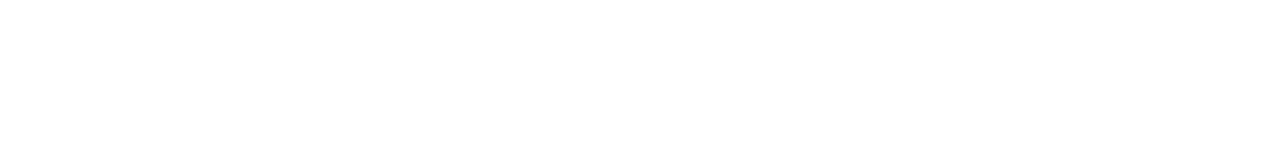
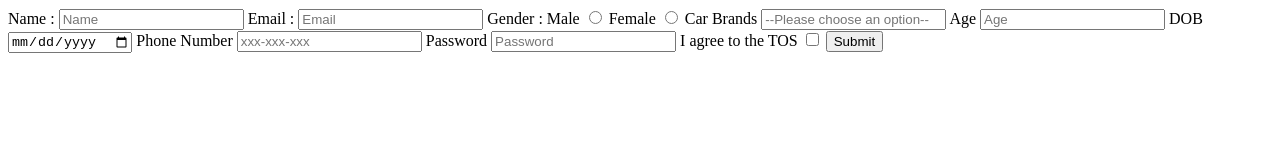
Before and after one commit to acciojob/signup-form-car-Amithariyale, a website: page main.html in a window 1280 px wide. Drawn offline with Linux system fonts and the light colour scheme.

Commit message:
created a submission

```diff
--- a/main.html
+++ b/main.html
@@ -8,6 +8,30 @@
 
 <body>
 	<!-- the entire body must be written by student -->
+	<form action="" method="post">
+		<label for="name">Name :</label>
+		<input type="text" id="name" placeholder="Name" required>
+		<label for="email">Email :</label>
+		<input type="email" id="email" placeholder="Email" required>
+		<label>Gender :</label>
+		<label for="gender_m">Male</label>
+		<input name="gender" type="radio" id="gender_m" required>
+		<label for="gender_f">Female</label>
+		<input name="gender" type="radio" id="gender_f" required>
+		<label for="cars">Car Brands</label>
+		<input type="select" id="cars" placeholder="--Please choose an option--" required>
+		<label for="age">Age</label>
+		<input type="number" id="age" placeholder="Age" required>
+		<label for="dob">DOB</label>
+		<input type="date" id="dob" required>
+		<label for="tel">Phone Number</label>
+		<input type="tel" id="tel" placeholder="xxx-xxx-xxx" required>
+		<label for="passwprd">Password</label>
+		<input type="password" id="password" placeholder="Password" required>
+		<label for="tos">I agree to the TOS</label>
+		<input type="checkbox" id="tos" required>
+		<input type="submit" value="Submit">
+	</form>
     <script type="text/javascript" src="./script.js">
 </script>
 
```
